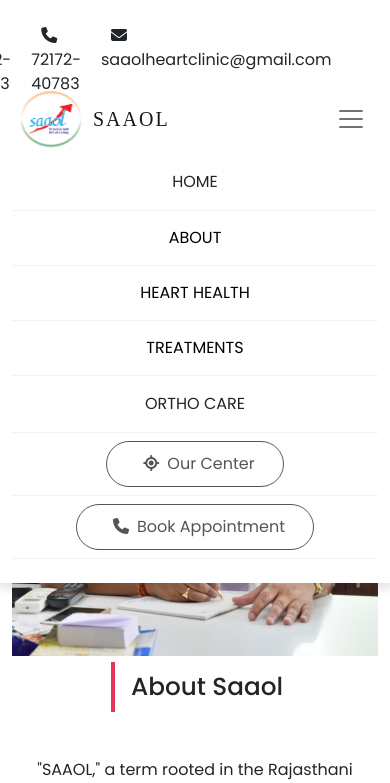
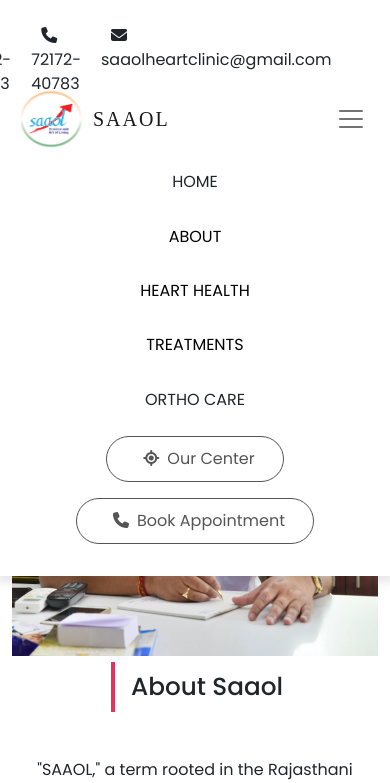
Before and after one commit to DoneshipBreakingBad/Medical, a PHP site: page /about.html in a window 390 px wide, after a click that opens the changed part. Shown: the top 783 px of the page. Run offline with PHP 8.4, Linux system fonts and the light colour scheme; some web fonts are replaced.

Commit message:
Update main.css

```diff
--- a/css/main.css
+++ b/css/main.css
@@ -382,9 +382,11 @@ footer a:hover {
 }
 
 /* media queries */
-@media(min-width: 992px) {
+@media screen and (max-width: 992px) {
     .nav-item {
         border-bottom: none;
+        float: left;
+        padding-left: 50px;
     }
 }
 
```
